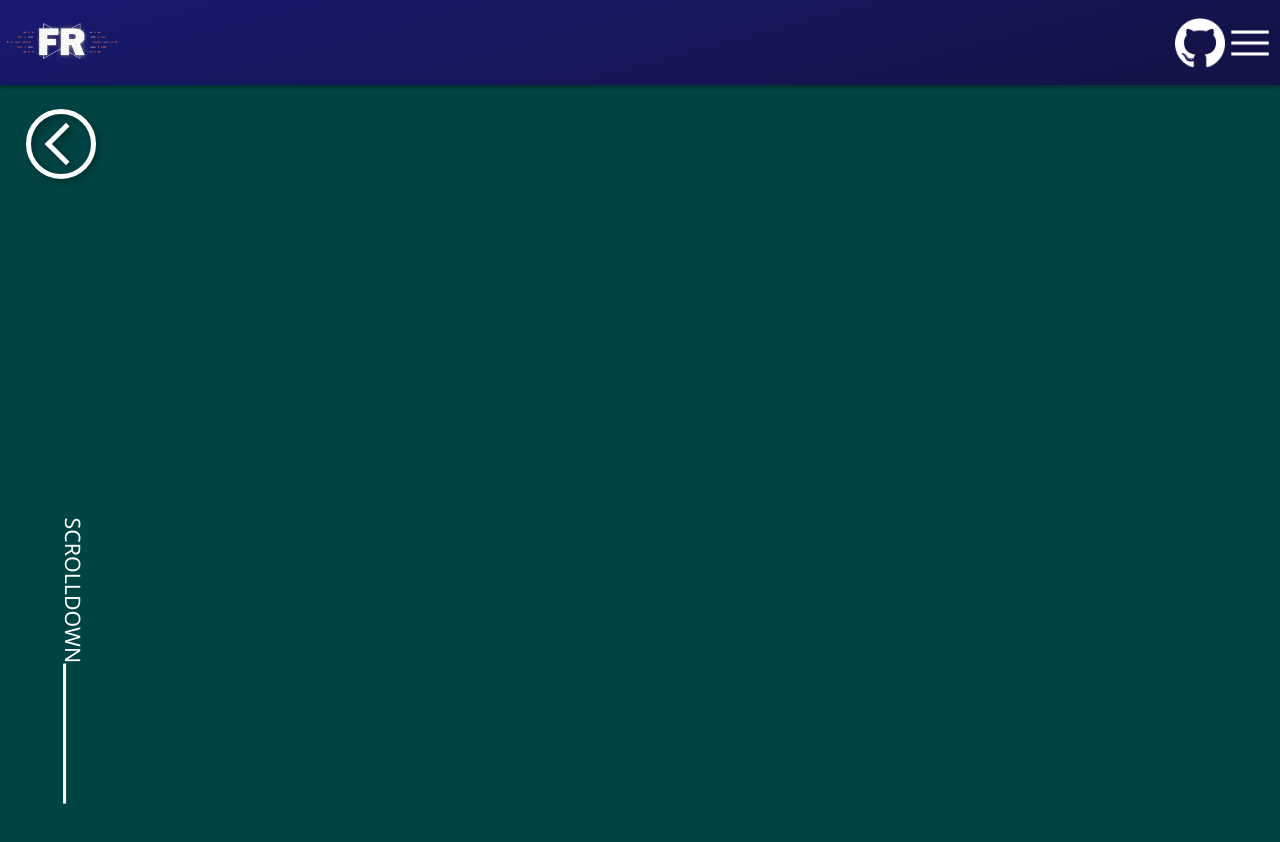
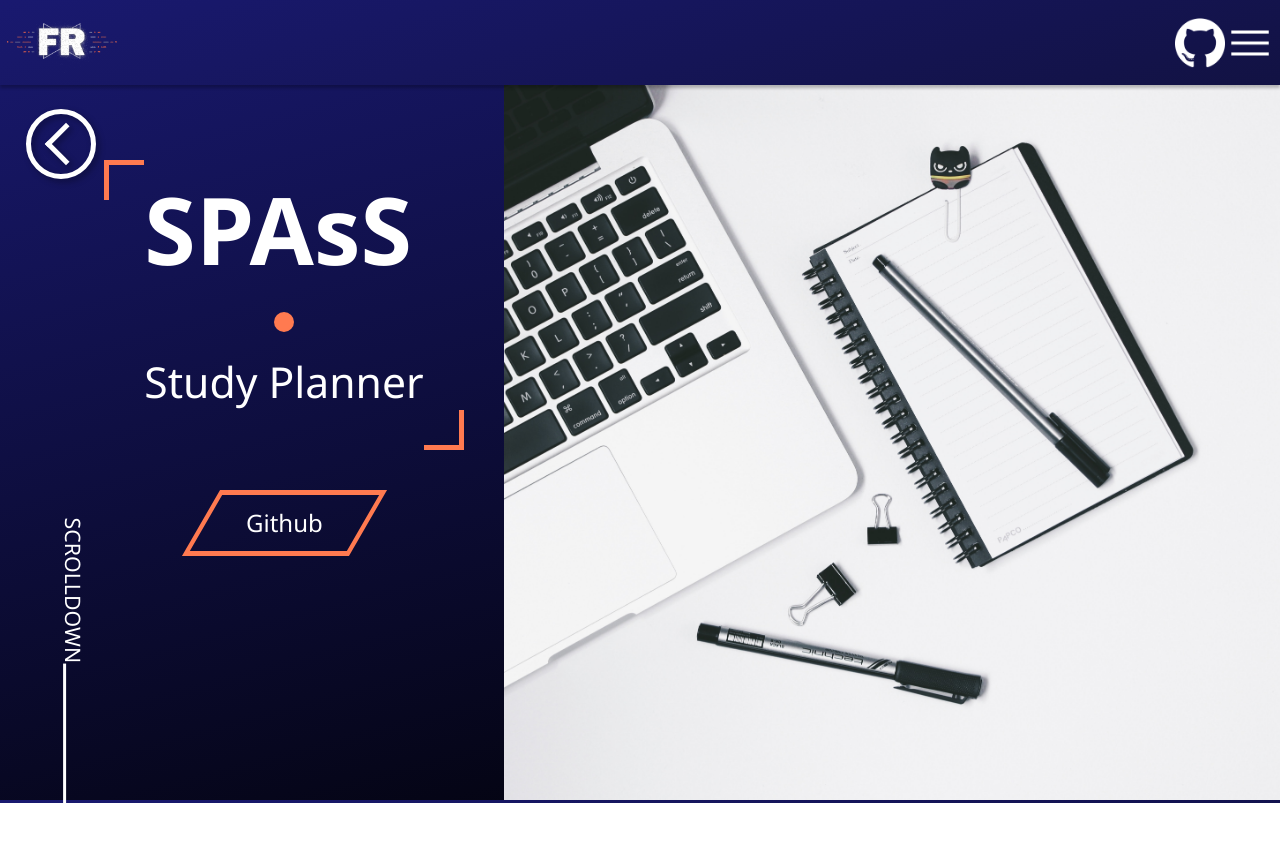
Before and after one commit to MalibusParty/portfolio_website, a Vue app: page /projectone/info in a window 1280 px wide. Shown: the top 842 px of the page. After the commit the page ends 803 px from the top, so only its background shows below. Built offline with nearby package versions, Linux system fonts and the light colour scheme.

Commit message:
started info page

```diff
--- /dev/null
+++ b/src/components/HeadlineDotText.vue
@@ -0,0 +1,44 @@
+<template>
+    <TwoEdgeContainer>
+        <div class="headline-dot-container">
+            <div class="headline-headline-item"><slot name="headline"></slot></div>
+            <div class="headline-dot-item"></div>
+            <div class="headline-text-item"><slot></slot></div>
+        </div>
+    </TwoEdgeContainer>
+</template>
+
+<script setup lang="ts">
+import TwoEdgeContainer from "./TwoEdgeContainer.vue";
+
+</script>
+
+<style scoped>
+.headline-dot-container {
+    display: flex;
+    flex-direction: column;
+    font-family: 'Segoe UI', 'Arial', 'sans-serif';
+}
+
+.headline-headline-item {
+    color: white;
+    font-weight: bold;
+    font-size: 70pt;
+    margin-top: -35px;
+}
+
+.headline-dot-item {
+    width: 20px;
+    height: 20px;
+    border-radius: 50%;
+    background-color: #FF7A50;
+    align-self: center;
+    margin-top: 20px;
+    margin-bottom: 20px;
+}
+
+.headline-text-item {
+    color: white;
+    font-size: 32pt;
+}
+</style>
--- /dev/null
+++ b/src/components/InfoLandingPage.vue
@@ -0,0 +1,61 @@
+<template>
+    <div class="info-landing-page-container">
+        <div class="info-landing-page-left-item">
+            <div class="info-landing-page-headline-item"><slot name="left-side-headline"></slot></div>
+            <div class="info-landing-page-btn"><slot name="left-side-btn"></slot></div>
+        </div>
+        <div id="info-landing-page-image"></div>
+    </div>
+</template>
+
+<script setup lang="ts">
+import { onMounted } from 'vue';
+
+const props = defineProps<{
+    imgPath: string
+}>();
+
+onMounted(() => {
+    const picEle = document.getElementById('info-landing-page-image');
+    if(picEle != null) {
+        picEle.style.backgroundImage = `url(${props.imgPath})`;
+    }
+});
+</script>
+
+<style scoped>
+.info-landing-page-container {
+    display: flex;
+    flex-direction: row;
+    margin-left: 5%;
+    height: calc(100vh - 85px);
+    width: 95vw;
+}
+
+.info-landing-page-left-item {
+    width: 35vw;
+    display: flex;
+    flex-direction: column;
+    align-self: center;
+}
+
+.info-landing-page-headline-item {
+    align-self: center;
+    margin-bottom: 5vh;
+}
+
+.info-landing-page-btn {
+    align-self: center;
+}
+
+#info-landing-page-image {
+    background-repeat: no-repeat;
+    background-position: center;
+    background-size: cover;
+    max-width: 100%;
+    max-height: 100%;
+    height: 100%;
+    width: 65%;
+    margin-top: 85px;
+}
+</style>
--- a/src/components/TwoEdgeContainer.vue
+++ b/src/components/TwoEdgeContainer.vue
@@ -19,6 +19,7 @@
     display: grid;
     grid-template-columns: 40px auto 40px;
     grid-template-rows: 40px auto 40px;
+    width: fit-content;
 }
 
 #two-edge-left-upper {
--- a/src/views/ProjectOneInfo.vue
+++ b/src/views/ProjectOneInfo.vue
@@ -1,13 +1,26 @@
 <template>
-    <div>
-        <div id="testInfo1">
-        </div>
+    <div class="info-page-content">
+        <InfoLandingPage :img-path="ProjectOnePic">
+            <template #left-side-headline>
+                <HeadlineDotText>
+                    <template #headline>SPAsS</template>
+                    <template #default>Study Planner</template>
+                </HeadlineDotText>
+            </template>
+            <template #left-side-btn>
+                <NudgedButton nudged-btn-text="Github"></NudgedButton>
+            </template>
+        </InfoLandingPage>
     </div>
 </template>
 
 <script setup lang="ts">
 import router from '@/router';
 import { usePage } from '../services/usePage';
+import InfoLandingPage from '../components/InfoLandingPage.vue';
+import HeadlineDotText from '../components/HeadlineDotText.vue';
+import NudgedButton from '../components/NudgedButton.vue';
+import ProjectOnePic from '../assets/SPAsS/study_stock.jpg';
 
 const { pageState, scrollOff } = usePage();
 
@@ -20,25 +33,5 @@ function linkFromOne() {
 
 <style scoped>
 
-#testInfo1 {
-    background-color: rgb(0, 67, 67);
-    height: 200vh;
-    width: 100vw;
-    display: flex;
-
-}
-
-h1 {
-    position: absolute;
-    margin-left: 50%;
-    margin-right: auto;
-    margin-top: 50vh;
-
-    padding: 21.5vh;
-
-    font-size: 60pt;
-    background-color: crimson;
-}
-
 
 </style>
```
